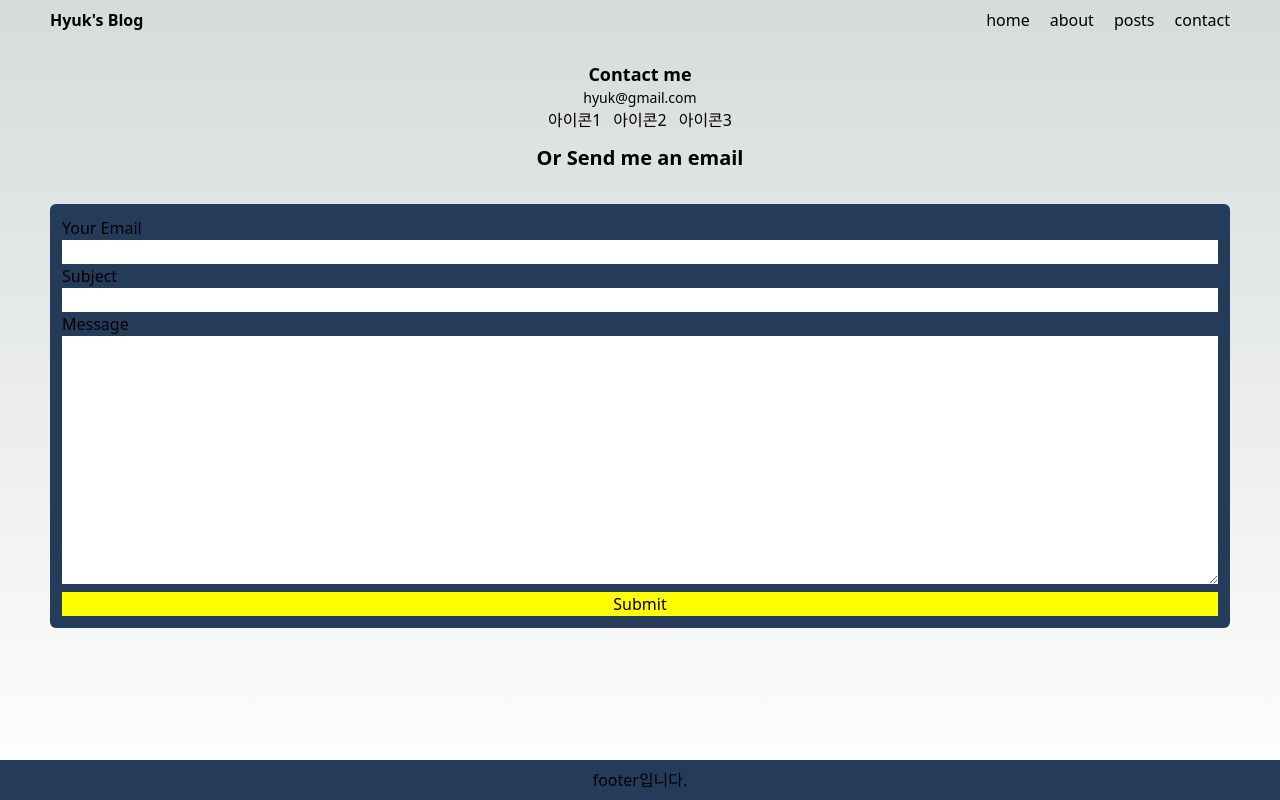
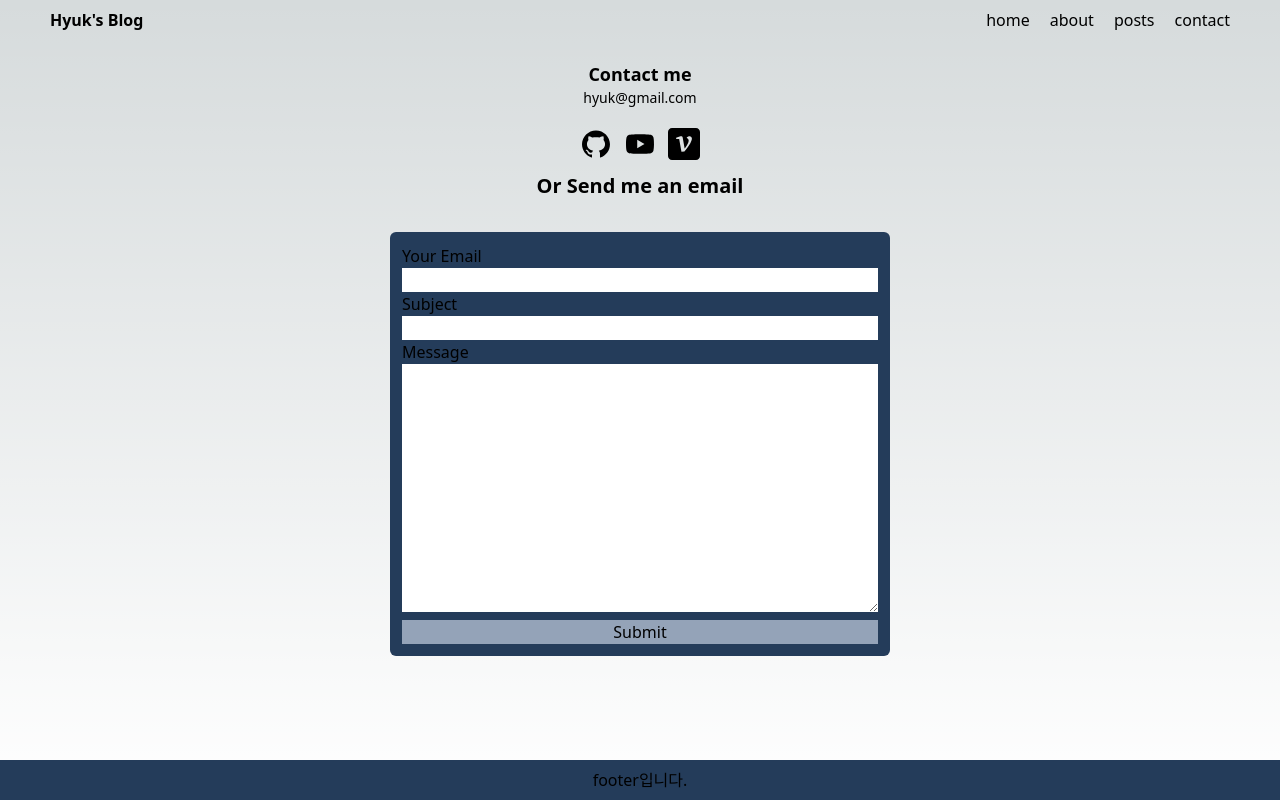
Before and after one commit to Whyukim/next_blog, a Next.js app: page /contact in a window 1280 px wide. Built offline with nearby package versions, Linux system fonts and the light colour scheme.

Commit message:
update finished

```diff
--- a/src/app/(front)/contact/page.tsx
+++ b/src/app/(front)/contact/page.tsx
@@ -1,4 +1,6 @@
 import EmailForm from "@/components/forms/EmailForm";
+import { AiFillGithub, AiFillYoutube } from "react-icons/ai";
+import { SiVelog } from "react-icons/si";
 
 interface Icontact {}
 
@@ -8,10 +10,16 @@ function contact({}: Icontact) {
       <section className="grid justify-center">
         <h1 className="text-lg font-bold text-center">Contact me</h1>
         <span className="text-sm text-center">hyuk@gmail.com</span>
-        <div className="flex justify-center gap-3 mb-3">
-          <div className="text-center">아이콘1</div>
-          <div className="text-center">아이콘2</div>
-          <div className="text-center">아이콘3</div>
+        <div className=" mt-5 flex justify-center gap-3 mb-3">
+          <div className="text-center cursor-pointer group">
+            <AiFillGithub className="group-hover:fill-blue-500" size="2em" />
+          </div>
+          <div className="text-center cursor-pointer group">
+            <AiFillYoutube className="group-hover:fill-blue-500" size="2em" />
+          </div>
+          <div className="text-center cursor-pointer group">
+            <SiVelog className="group-hover:fill-blue-500" size="2em" />
+          </div>
         </div>
         <strong className="text-xl text-center">Or Send me an email</strong>
       </section>
--- a/src/components/Post.tsx
+++ b/src/components/Post.tsx
@@ -16,7 +16,7 @@ function Post({ post, select, handleCategory, handlePostsDetail }: IPost) {
     <>
       <ul
         key={post.id}
-        className="grid auto-rows-posts rounded-md overflow-hidden shadow-md shadow-color-gray cursor-pointer hover:brightness-110"
+        className="grid auto-rows-posts max-h-[280px] rounded-md overflow-hidden shadow-md shadow-color-gray cursor-pointer hover:brightness-110"
         onClick={handlePostsDetail(post.id)}
       >
         <li>
--- a/src/components/forms/EmailForm.tsx
+++ b/src/components/forms/EmailForm.tsx
@@ -1,17 +1,78 @@
 "use client";
+import axios from "axios";
+import { useFormik } from "formik";
+import { useMemo } from "react";
+import { object, string } from "yup";
+
 interface IEmailForm {}
 
 function EmailForm({}: IEmailForm) {
+  const validationSchema = object().shape({
+    email: string()
+      .email("이메일형식으로 입력해주세요.")
+      .required("필수값입니다."),
+    subject: string().required("필수값입니다.").min(1),
+    message: string().required("필수값입니다.").min(1),
+  });
+
+  const formik = useFormik<any>({
+    initialValues: {
+      email: "",
+      subject: "",
+      message: "",
+    },
+    validationSchema,
+    onSubmit: async ({ email, subject, message }) => {
+      try {
+        // axios.post({email, subject, message}) 여기서 실패..!
+      } catch (error) {}
+    },
+  });
+
+  const isAvailableNext = useMemo(() => {
+    return !(formik.isValid && formik.dirty) || formik.isSubmitting;
+  }, [formik.values]);
+
   return (
     <section>
-      <form className="grid p-3 bg-color-blue rounded-md">
+      <form
+        className="grid max-w-[500px] mx-auto p-3 bg-color-blue rounded-md"
+        onSubmit={formik.handleSubmit}
+      >
         <label>Your Email</label>
-        <input type="text" className="px-1 text-black" />
+        <input
+          type="email"
+          className="px-1 text-black"
+          name="email"
+          value={formik.values.email}
+          onChange={formik.handleChange}
+        />
         <label>Subject</label>
-        <input type="text" className="px-1 text-black" />
+        <input
+          type="text"
+          className="px-1 text-black"
+          name="subject"
+          value={formik.values.subject}
+          onChange={formik.handleChange}
+        />
         <label>Message</label>
-        <textarea cols={30} rows={10} className="p-1 text-black" />
-        <button className="mt-2 bg-color-yellow text-black">Submit</button>
+        <textarea
+          cols={30}
+          rows={10}
+          className="p-1 text-black"
+          name="message"
+          value={formik.values.message}
+          onChange={formik.handleChange}
+        />
+        <button
+          className={`mt-2  text-black ${
+            !!isAvailableNext ? "bg-slate-400" : "bg-color-yellow"
+          }`}
+          disabled={!!isAvailableNext}
+          type="submit"
+        >
+          Submit
+        </button>
       </form>
     </section>
   );
--- a/src/components/forms/PostsSlideForm.tsx
+++ b/src/components/forms/PostsSlideForm.tsx
@@ -37,7 +37,7 @@ function PostsSlideForm({ posts }: IPostsSlideForm) {
       autoPlaySpeed={3000}
       centerMode={false}
       sliderClass="gap-10"
-      className="p-3"
+      className="p-3 m-h-[280px]"
       containerClass="container-with-dots"
       draggable
       focusOnSelect={false}
```
Also changed, not shown: package.json (+6 -1 lines), 1 other file (tests, documents, lock files or other folders).
